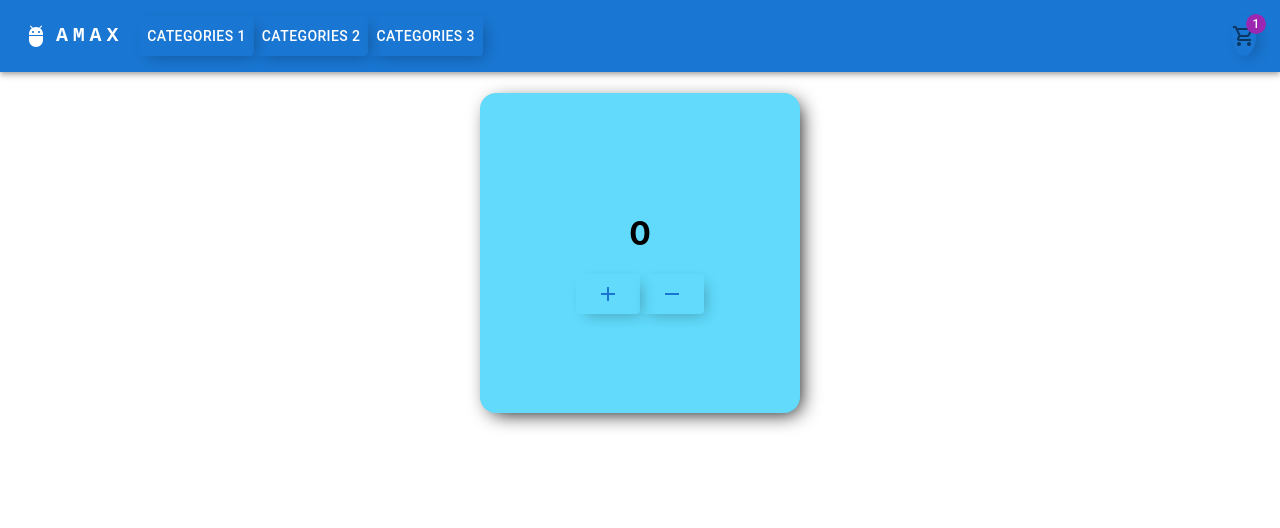
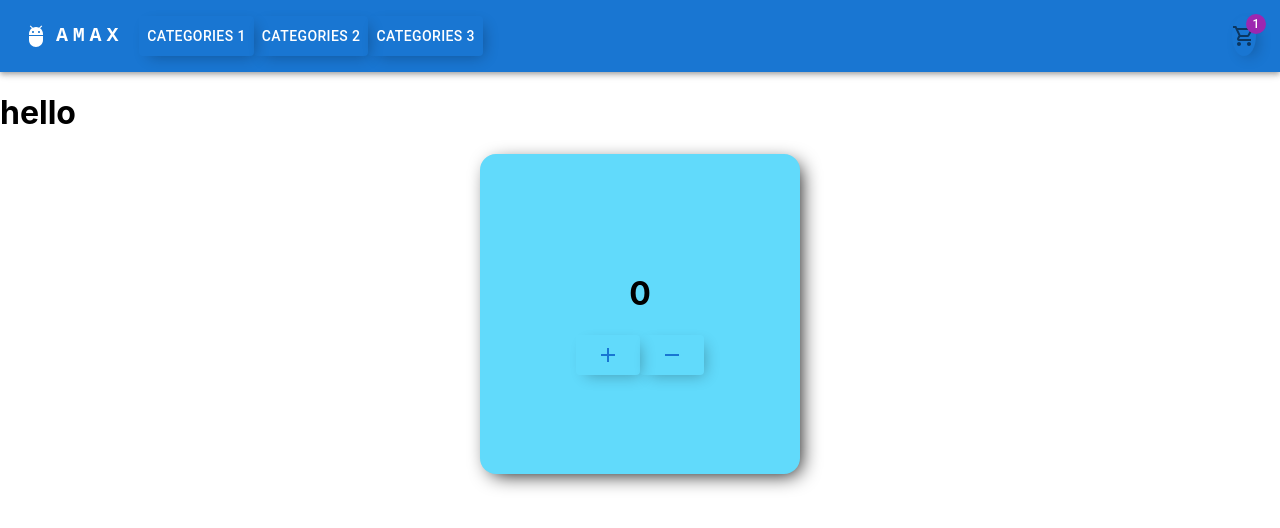
Before and after one commit to maxsantoro/Ecommerce-Coderhouse, a React (Create React App) app: page / in a window 1280 px wide. Shown: the top 528 px of the page. Built offline with nearby package versions, Linux system fonts and the light colour scheme.

Commit message:
agregando greeting

```diff
--- a/src/App.js
+++ b/src/App.js
@@ -7,7 +7,7 @@ function App() {
   return (
     <div >
      <NavBar/>
-     <ItemListContainer/>
+     <ItemListContainer greeting="hello"/>
     </div>
   );
 }
--- a/src/container/ItemListContainer.js
+++ b/src/container/ItemListContainer.js
@@ -2,14 +2,10 @@ import React from 'react';
 import ItemCount from '../components/ItemCount';
 
 
-const ItemListContainer = () => {
+const ItemListContainer = ({greeting}) => {
      const onAdd = (qty) => {
         alert("You have selected" + qty + "items.")
      }
-
-    const greeting = () => {
-
-    }
 
     return (
         <div>
```
